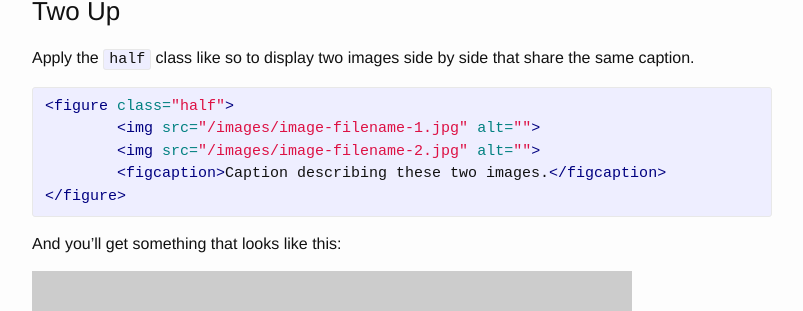
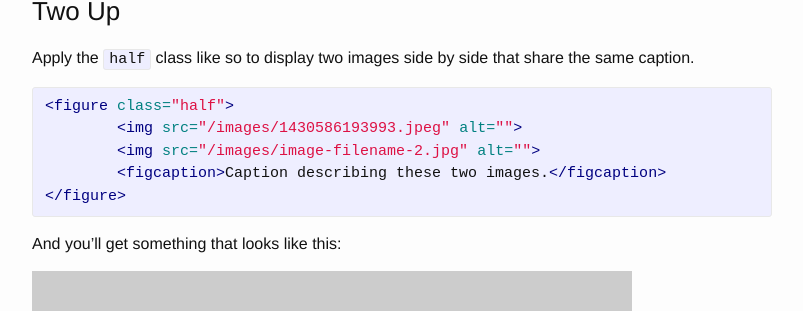
Before and after one commit to chosun8do3/chosun8do3.github.com, a Jekyll site: the page built from _posts/2015-05-17-image.md, in a window 1280 px wide and 900 px high, scrolled down 611 px. Shown: the part 140-451 px from the top of the window, without its empty margins (238-1041 px from the left). Built offline with Jekyll 4.4.1, drawn with Linux system fonts in a browser that asks for light colours.

Commit message:
Update 2015-05-17-image.md

```diff
--- a/_posts/2015-05-17-image.md
+++ b/_posts/2015-05-17-image.md
@@ -24,7 +24,7 @@ Apply the `half` class like so to display two images side by side that share the
 
 {% highlight html %}
 <figure class="half">
-	<img src="/images/image-filename-1.jpg" alt="">
+	<img src="/images/1430586193993.jpeg" alt="">
 	<img src="/images/image-filename-2.jpg" alt="">
 	<figcaption>Caption describing these two images.</figcaption>
 </figure>
```
